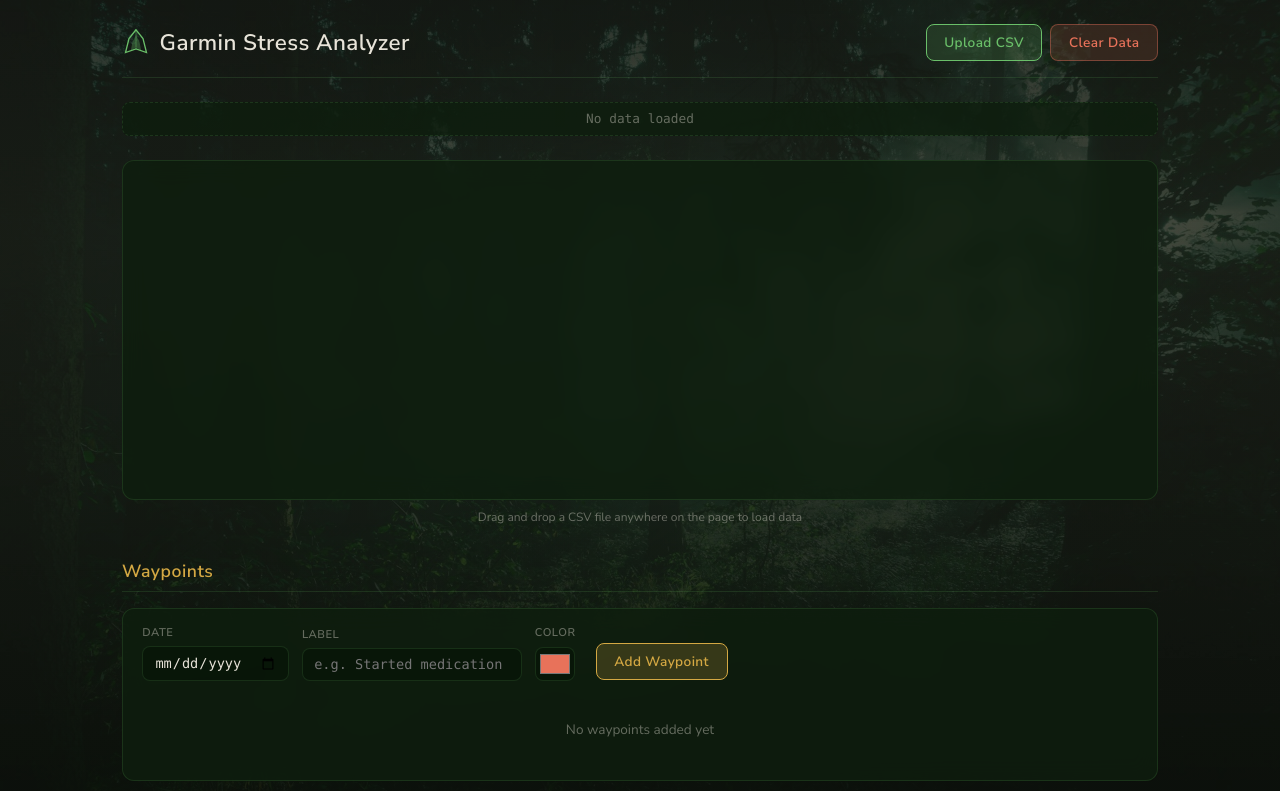
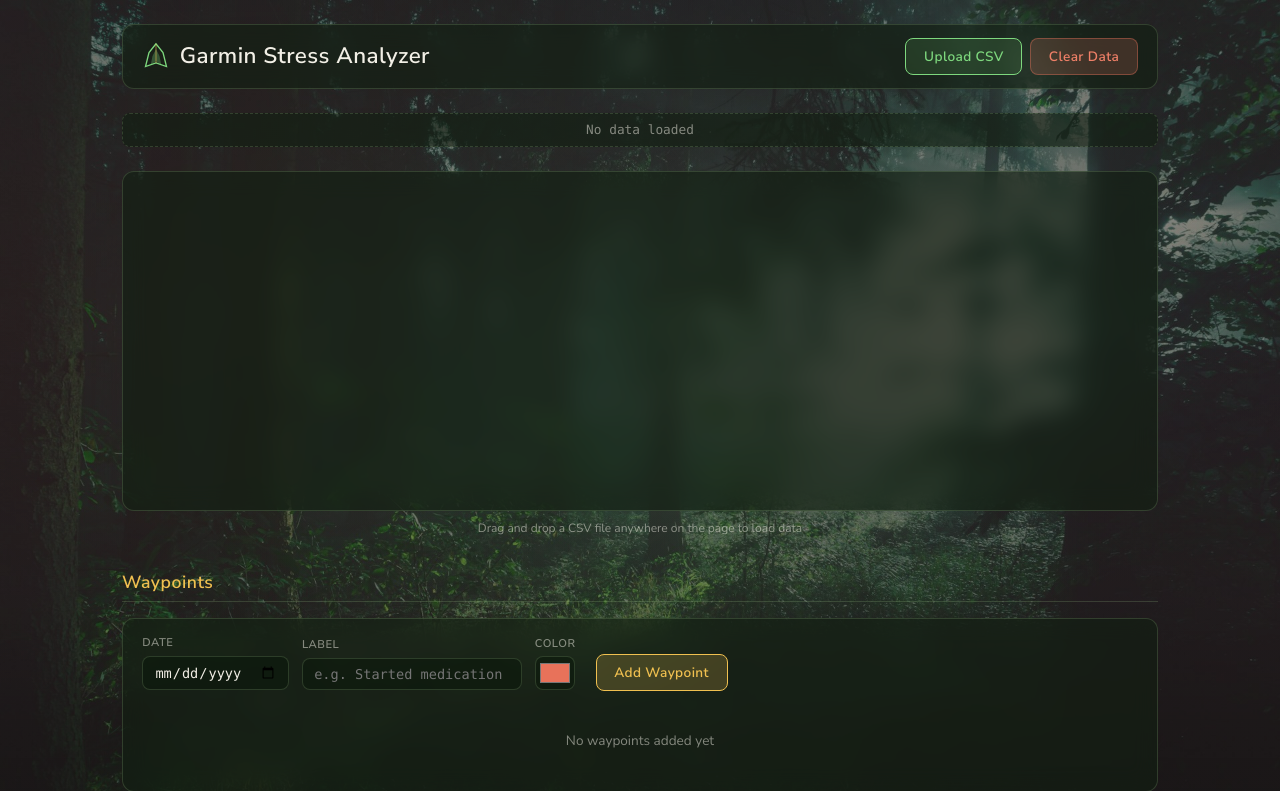
Before and after one commit to sarahjeanneumann/sarahtonin, a website built with Vite: page index.html in a window 1280 px wide. Shown: the top 791 px of the page. Built offline with nearby package versions, Linux system fonts and the light colour scheme.

Commit message:
Lighten theme: reduce overlay opacity, brighten palette, add color variety
- Overlay reduced from ~0.80-0.92 to ~0.48-0.65 so forest photo shows through
- Card backgrounds made more translucent (0.62 vs 0.82)
- Brighter accent colors: green, amber, sky blue, lavender, coral
- Per-section color variation on headings
- Comparison panel uses lavender (before) and green (after)
- Header gets frosted glass card treatment
- Chart 30-day MA now sky blue for contrast against amber 7-day

```diff
--- a/index.html
+++ b/index.html
@@ -15,9 +15,9 @@
         <header class="app-header">
           <div class="header-left">
             <svg class="logo-icon" viewBox="0 0 32 32" width="28" height="28">
-              <path d="M16 2 L8 12 L4 28 L16 24 L28 28 L24 12 Z" fill="none" stroke="#6abf69" stroke-width="1.5"/>
-              <path d="M16 8 L12 16 L10 26 L16 22 L22 26 L20 16 Z" fill="#6abf69" opacity="0.3"/>
-              <line x1="16" y1="2" x2="16" y2="24" stroke="#6abf69" stroke-width="1" opacity="0.5"/>
+              <path d="M16 2 L8 12 L4 28 L16 24 L28 28 L24 12 Z" fill="none" stroke="#7ed87e" stroke-width="1.5"/>
+              <path d="M16 8 L12 16 L10 26 L16 22 L22 26 L20 16 Z" fill="#7ed87e" opacity="0.3"/>
+              <line x1="16" y1="2" x2="16" y2="24" stroke="#f0c050" stroke-width="1" opacity="0.6"/>
             </svg>
             <h1>Garmin Stress Analyzer</h1>
           </div>
--- a/src/chart.ts
+++ b/src/chart.ts
@@ -29,14 +29,14 @@
 let chartInstance: Chart | null = null;
 
 const COLORS = {
-  stress: '#6abf69',
-  stressFill: 'rgba(106, 191, 105, 0.15)',
-  ma7: '#d4a843',
-  ma30: '#c07838',
-  waypoint: '#e8725a',
-  grid: 'rgba(232, 228, 217, 0.1)',
-  text: '#e8e4d9',
-  textMuted: 'rgba(232, 228, 217, 0.5)',
+  stress: '#7ed87e',
+  stressFill: 'rgba(126, 216, 126, 0.12)',
+  ma7: '#f0c050',
+  ma30: '#6ab8d4',
+  waypoint: '#f08068',
+  grid: 'rgba(242, 239, 230, 0.08)',
+  text: '#f2efe6',
+  textMuted: 'rgba(242, 239, 230, 0.5)',
 };
 
 export function renderChart(
@@ -199,7 +199,7 @@
           bodyFont: {
             family: "'SF Mono', 'Fira Code', monospace",
           },
-          borderColor: 'rgba(106, 191, 105, 0.3)',
+          borderColor: 'rgba(126, 216, 126, 0.3)',
           borderWidth: 1,
           padding: 10,
           callbacks: {
--- a/src/style.css
+++ b/src/style.css
@@ -3,26 +3,28 @@
    ═══════════════════════════════════════════════════════════════ */
 
 :root {
-  --bg-deep: #111d11;
-  --bg-main: #162016;
-  --bg-card: rgba(14, 30, 14, 0.82);
-  --bg-card-hover: rgba(22, 44, 22, 0.88);
-  --bg-input: rgba(8, 20, 8, 0.75);
+  --bg-deep: #1a2a1a;
+  --bg-main: #223322;
+  --bg-card: rgba(18, 32, 18, 0.62);
+  --bg-card-hover: rgba(26, 44, 26, 0.68);
+  --bg-input: rgba(12, 24, 12, 0.55);
 
-  --accent-green: #6abf69;
-  --accent-green-dim: rgba(106, 191, 105, 0.15);
-  --accent-amber: #d4a843;
-  --accent-amber-dim: rgba(212, 168, 67, 0.2);
-  --accent-rust: #c07838;
-  --accent-red: #e8725a;
-  --accent-red-dim: rgba(232, 114, 90, 0.15);
+  --accent-green: #7ed87e;
+  --accent-green-dim: rgba(126, 216, 126, 0.18);
+  --accent-amber: #f0c050;
+  --accent-amber-dim: rgba(240, 192, 80, 0.2);
+  --accent-rust: #e09050;
+  --accent-red: #f08068;
+  --accent-red-dim: rgba(240, 128, 104, 0.18);
+  --accent-sky: #6ab8d4;
+  --accent-lavender: #b8a0d8;
 
-  --text-primary: #e8e4d9;
-  --text-secondary: rgba(232, 228, 217, 0.7);
-  --text-muted: rgba(232, 228, 217, 0.4);
+  --text-primary: #f2efe6;
+  --text-secondary: rgba(242, 239, 230, 0.78);
+  --text-muted: rgba(242, 239, 230, 0.50);
 
-  --border: rgba(106, 191, 105, 0.15);
-  --border-strong: rgba(106, 191, 105, 0.3);
+  --border: rgba(160, 200, 140, 0.20);
+  --border-strong: rgba(160, 200, 140, 0.38);
 
   --font-heading: 'Futura', 'Futura-Medium', 'Nunito Sans', 'Avenir', sans-serif;
   --font-body: 'Futura', 'Futura-Medium', 'Nunito Sans', 'Avenir', sans-serif;
@@ -66,13 +68,14 @@
   background:
     linear-gradient(
       180deg,
-      rgba(11, 20, 11, 0.82) 0%,
-      rgba(14, 26, 14, 0.78) 30%,
-      rgba(11, 20, 11, 0.85) 70%,
-      rgba(8, 15, 8, 0.92) 100%
+      rgba(14, 24, 14, 0.52) 0%,
+      rgba(10, 20, 10, 0.48) 40%,
+      rgba(14, 24, 14, 0.55) 75%,
+      rgba(10, 18, 10, 0.65) 100%
     ),
-    radial-gradient(ellipse at 20% 50%, rgba(106, 191, 105, 0.06) 0%, transparent 70%),
-    radial-gradient(ellipse at 80% 20%, rgba(212, 168, 67, 0.04) 0%, transparent 60%);
+    radial-gradient(ellipse at 25% 40%, rgba(240, 192, 80, 0.07) 0%, transparent 60%),
+    radial-gradient(ellipse at 75% 30%, rgba(106, 184, 212, 0.06) 0%, transparent 55%),
+    radial-gradient(ellipse at 50% 80%, rgba(126, 216, 126, 0.05) 0%, transparent 50%);
   pointer-events: none;
 }
 
@@ -103,9 +106,13 @@
   justify-content: space-between;
   flex-wrap: wrap;
   gap: 1rem;
-  padding-bottom: 1rem;
-  border-bottom: 1px solid var(--border);
+  padding: 0.8rem 1.2rem;
+  border: 1px solid var(--border);
+  border-radius: var(--radius-lg);
   margin-bottom: 1.5rem;
+  background: var(--bg-card);
+  backdrop-filter: blur(12px);
+  -webkit-backdrop-filter: blur(12px);
 }
 
 .header-left {
@@ -203,7 +210,7 @@
 .data-status.has-data {
   color: var(--accent-green);
   background: var(--accent-green-dim);
-  border: 1px solid rgba(106, 191, 105, 0.25);
+  border: 1px solid rgba(126, 216, 126, 0.25);
 }
 
 /* ── Sections ────────────────────────────────────────────────── */
@@ -221,6 +228,10 @@
   margin: 0 0 1rem;
   padding-bottom: 0.4rem;
   border-bottom: 1px solid var(--border);
+}
+
+#comparison-title {
+  color: var(--accent-sky);
 }
 
 /* ── Chart ────────────────────────────────────────────────────── */
@@ -540,7 +551,15 @@
   font-size: 1rem;
   font-weight: 600;
   margin: 0 0 0.3rem;
-  color: var(--accent-amber);
+  color: var(--accent-sky);
+}
+
+.comparison-side:first-child h4 {
+  color: var(--accent-lavender);
+}
+
+.comparison-side:last-child h4 {
+  color: var(--accent-green);
 }
 
 .comparison-label {
```
